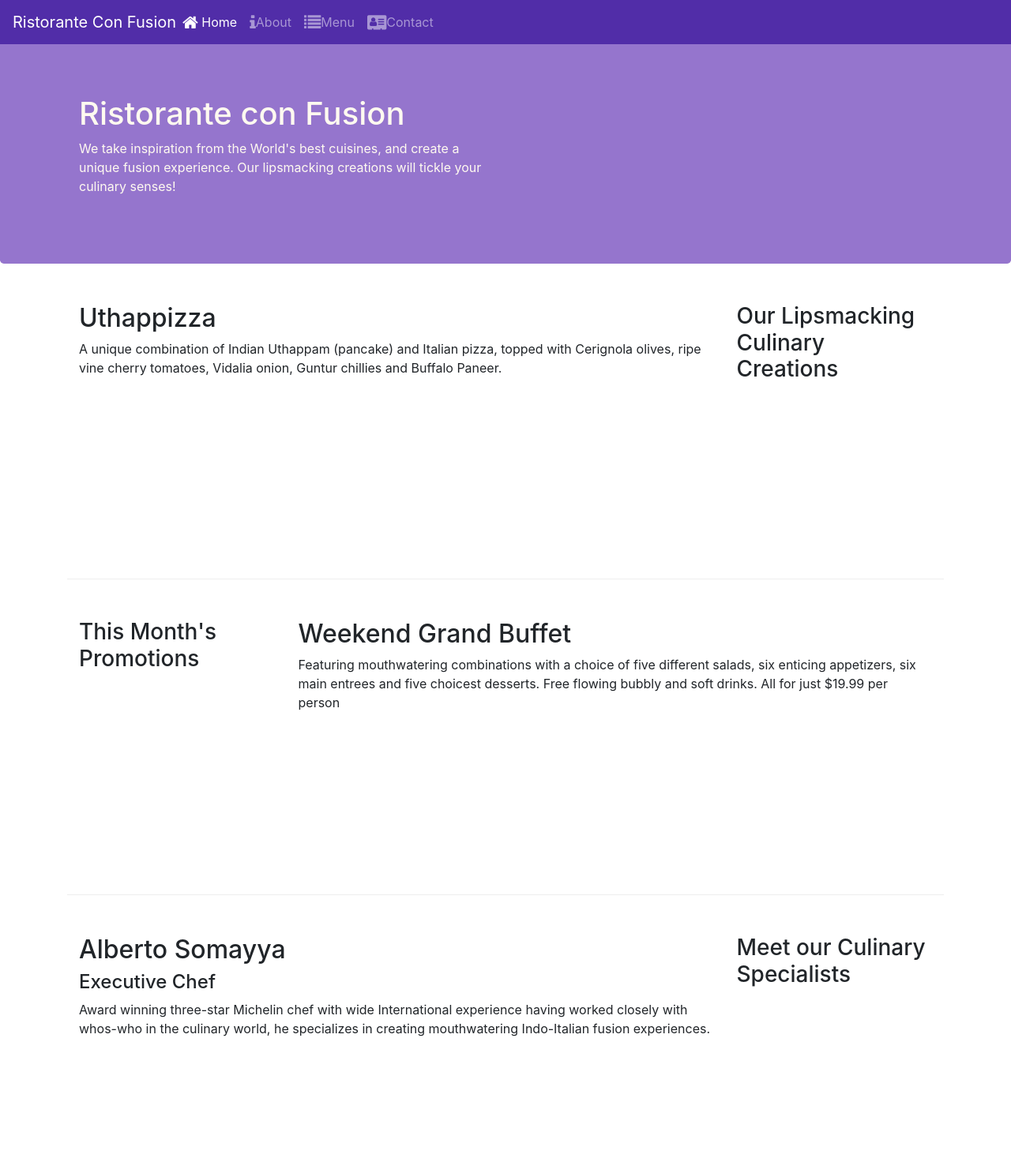
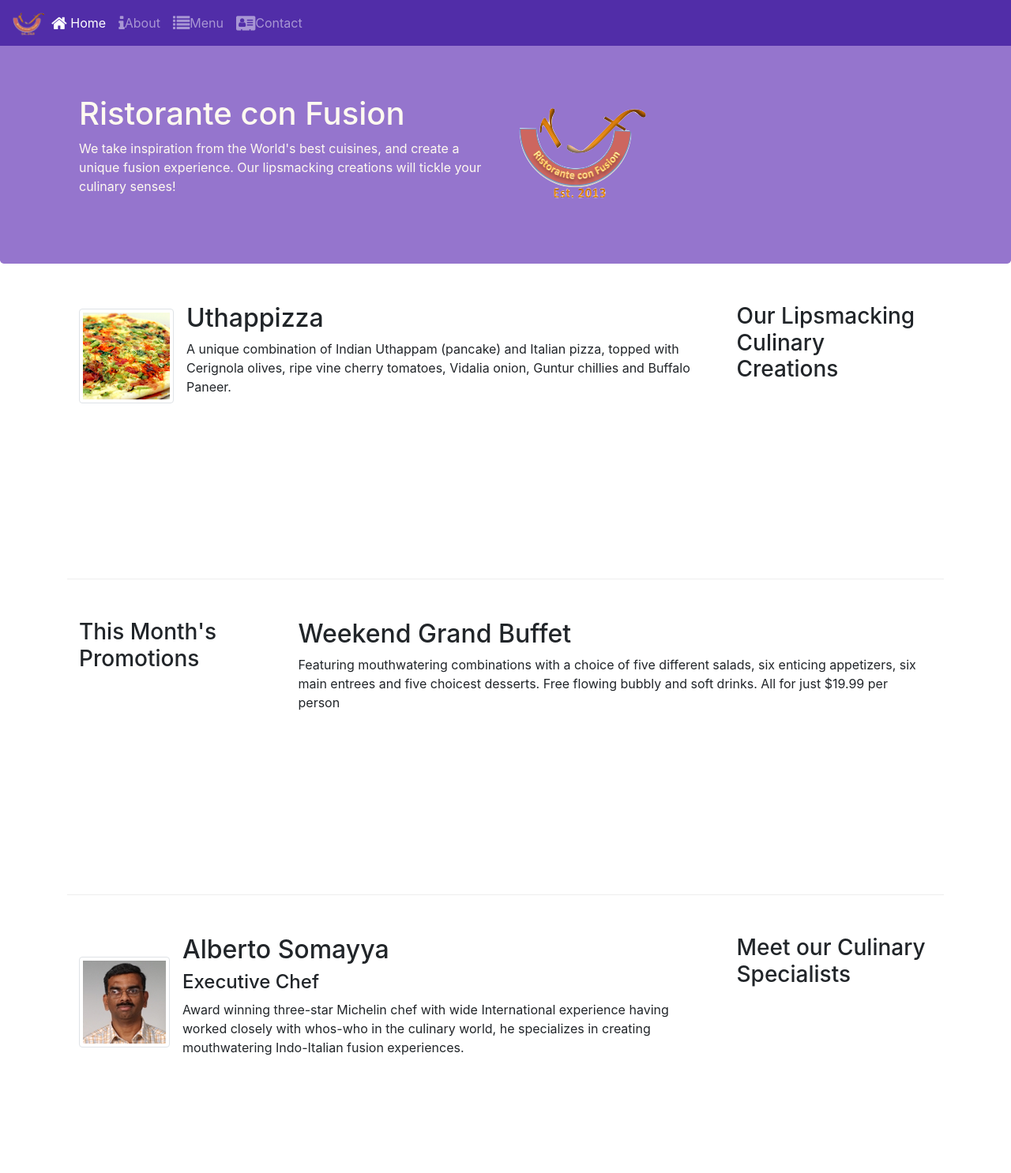
Before and after one commit to LuisF7/Assignemetn, a website: page index.html in a window 1280 px wide. Shown: the top 1486 px of the page at 79% size. Drawn offline with nearby package versions, Linux system fonts and the light colour scheme.

Commit message:
Images and media

```diff
--- a/index.html
+++ b/index.html
@@ -21,7 +21,7 @@
             <button class="navbar-toggler" type="button" data-toggle="collapse" data-target="#Navbar">
                 <span class="navbar-toggler-icon"></span>
             </button>
-            <a href="#" class="navbar-brand mr-auto">Ristorante Con Fusion</a>
+            <a href="#" class="navbar-brand mr-auto"> <img src="img/logo.png" alt="logo" height="30" width="41">  </a>
             <div class="collapse navbar-collapse" id="Navbar">
                 <ul class="navbar-nav mr-auto">
                     <li class="nav-item active"> <a href="#" class="nav-link"> <span class="fa fa-home fa-lg"></span> Home</a></li>
@@ -39,7 +39,8 @@
                     <h1>Ristorante con Fusion</h1>
                     <p>We take inspiration from the World's best cuisines, and create a unique fusion experience. Our lipsmacking creations will tickle your culinary senses!</p>
                 </div>
-                <div class="col-12 col-sm">
+                <div class="col-12 col-sm align-self-center">
+                    <img src="img/logo.png" alt="logo" class="img-fluid">
                 </div>
             </div>
         </div>
@@ -51,9 +52,14 @@
                 <h3>Our Lipsmacking Culinary Creations</h3>
             </div>
             <div class="col col-sm order-sm-first col-md">
-                <h2>Uthappizza</h2>
-                <p>A unique combination of Indian Uthappam (pancake) and Italian pizza, topped with Cerignola olives, ripe vine cherry tomatoes, Vidalia onion, Guntur chillies and Buffalo Paneer.</p>
-            </div>
+                <div class="media">
+                    <img class="d-flex mr-3 img-thumbnail align-self-center" src="img/uthappizza.png" alt="uthapizza">
+                    <div class="media-body">
+                        <h2 class="mt-0">Uthappizza</h2>
+                        <p class="d-none d-sm-block">A unique combination of Indian Uthappam (pancake) and Italian pizza, topped with Cerignola olives, ripe vine cherry tomatoes, Vidalia onion, Guntur chillies and Buffalo Paneer.</p>
+                    </div>
+               </div>
+           </div>
         </div>
 
 
@@ -72,10 +78,15 @@
                 <h3>Meet our Culinary Specialists</h3>
             </div>
             <div class="col col-sm order-sm-first col-md">
-                <h2>Alberto Somayya</h2>
-                <h4>Executive Chef</h4>
-                <p>Award winning three-star Michelin chef with wide International experience having worked closely with whos-who in the culinary world, he specializes in creating mouthwatering Indo-Italian fusion experiences. </p>
-            </div>
+                <div class="media">
+                    <img src="img/alberto.png" alt="alberto" class="d-flex mr-3 img-thumbnail align-self-center">
+                    <div class="media-body">
+                        <h2 class="mt-0">Alberto Somayya</h2>
+                        <h4>Executive Chef</h4>
+                        <p class="d-none d-sm-block">Award winning three-star Michelin chef with wide International experience having worked closely with whos-who in the culinary world, he specializes in creating mouthwatering Indo-Italian fusion experiences. </p>
+                    </div>
+                </div>
+          </div>
         </div>
     </div>
 
```
Also changed, not shown: aboutus.html (+7 -6 lines), contactus.html (+3 -2 lines), img/alberto.png (added), img/buffet.png (added), img/logo.png (added), img/uthappizza.png (added), 1 other file.
